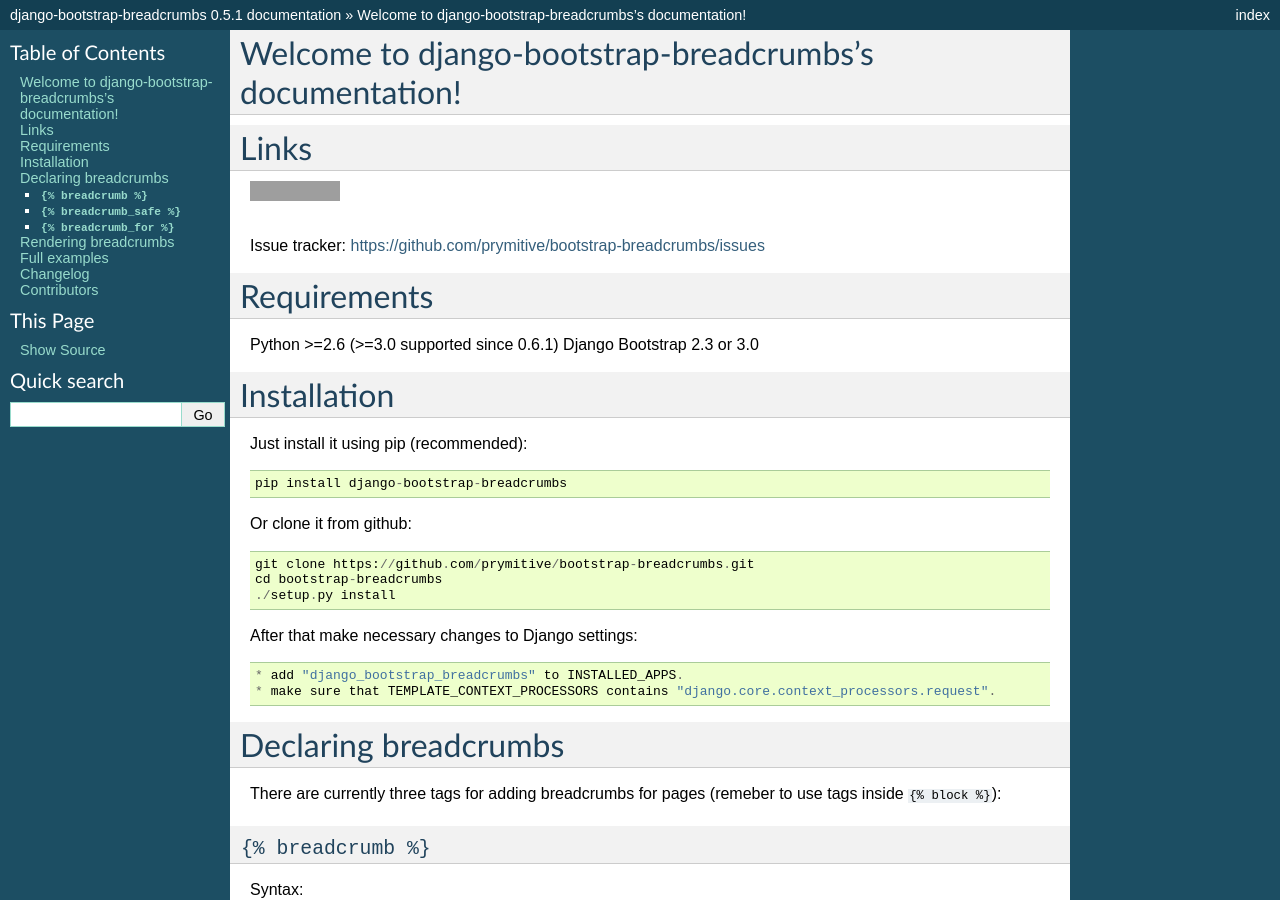
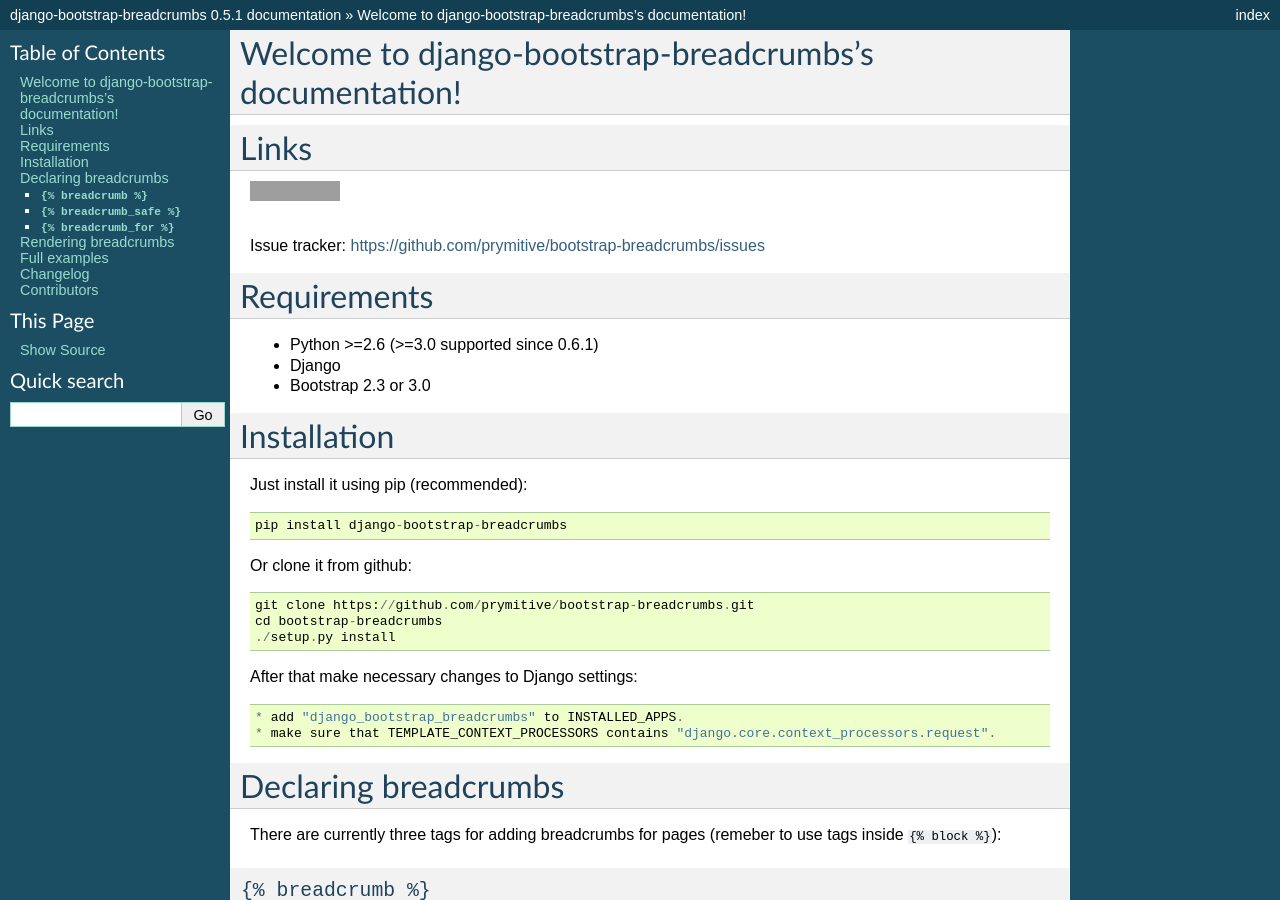
Before and after one commit to prymitive/bootstrap-breadcrumbs, a Sphinx documentation site: the page built from docs/index.rst, in a window 1280 px wide and 900 px high. Built offline with Sphinx 7.4.7, drawn with Linux system fonts in a browser that asks for light colours; grey boxes are pictures that could not be loaded.

```diff
--- a/docs/index.rst
+++ b/docs/index.rst
@@ -18,9 +18,9 @@ Issue tracker: https://github.com/prymitive/bootstrap-breadcrumbs/issues
 Requirements
 ============
 
-Python >=2.6 (>=3.0 supported since 0.6.1)
-Django
-Bootstrap 2.3 or 3.0
+* Python >=2.6 (>=3.0 supported since 0.6.1)
+* Django
+* Bootstrap 2.3 or 3.0
 
 Installation
 ============
```
